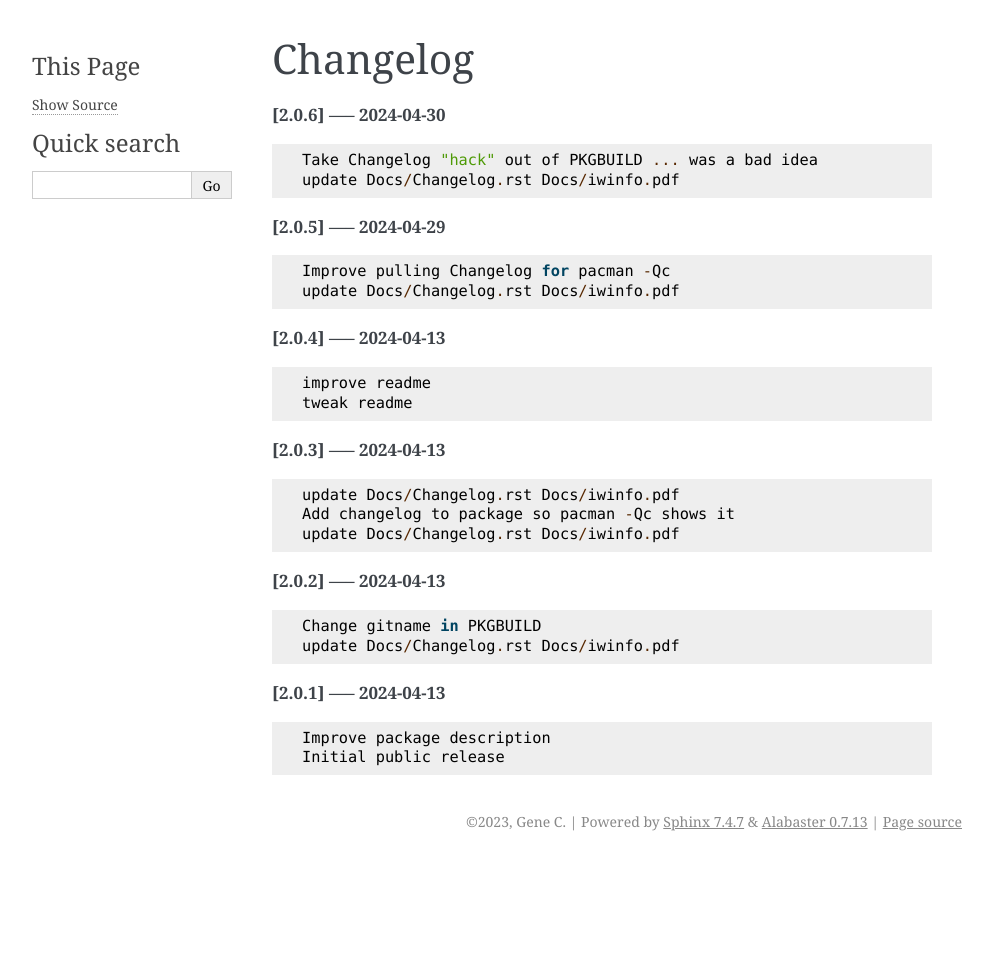
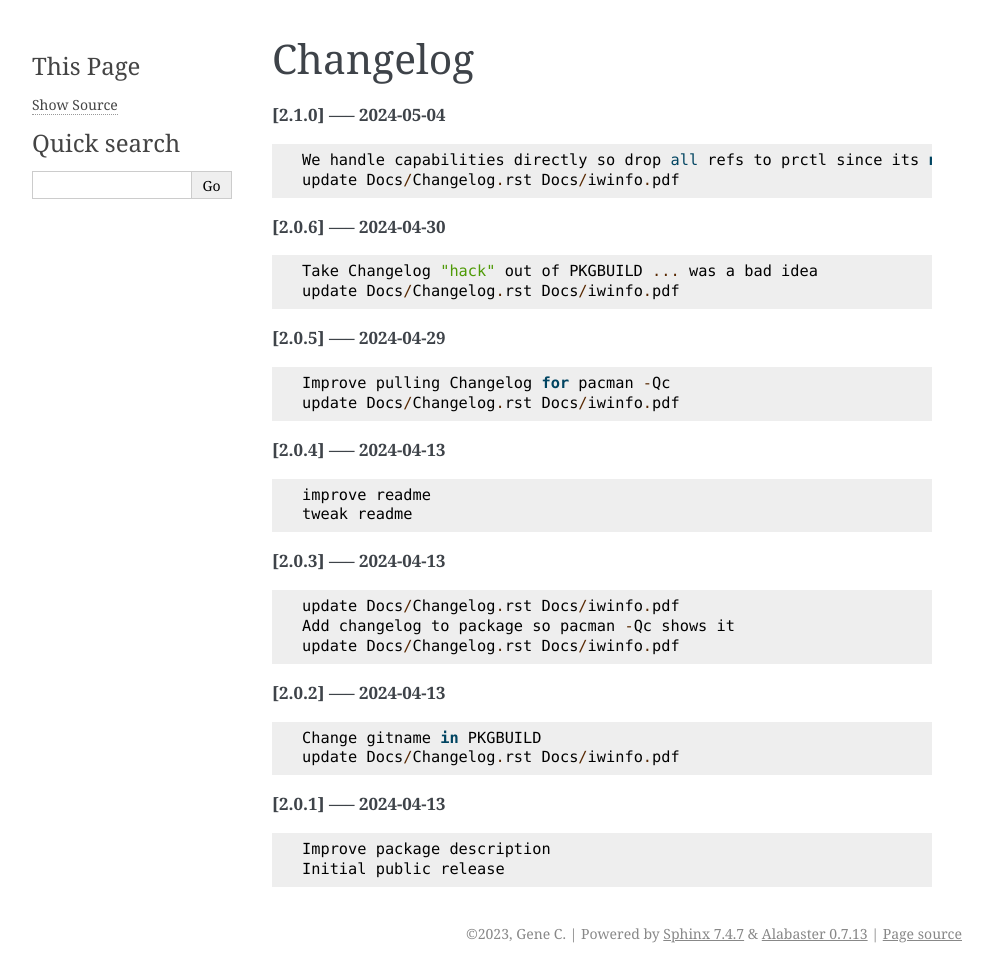
Before and after one commit to gene-git/iwinfo, a Sphinx documentation site: the page built from Docs/Changelog.rst, in a window 1280 px wide. Shown: the whole page, without its empty margins (148-1141 px from the left). Built offline with Sphinx 7.4.7, drawn with Linux system fonts in a browser that asks for light colours; pages that are not in the unit, such as notebooks, are missing from menus; before the commit the page ends 900 px from its top, so only the background shows below that.

Commit message:
update Docs/Changelog.rst Docs/iwinfo.pdf

```diff
--- a/Docs/Changelog.rst
+++ b/Docs/Changelog.rst
@@ -1,5 +1,11 @@
 Changelog
 =========
+
+**[2.1.0] ----- 2024-05-04** ::
+
+	    We handle capabilities directly so drop all refs to prctl since its not used. Remove it from PKGBUILD as well
+	    update Docs/Changelog.rst Docs/iwinfo.pdf
+
 
 **[2.0.6] ----- 2024-04-30** ::
 
```
Also changed, not shown: 1 other file.
